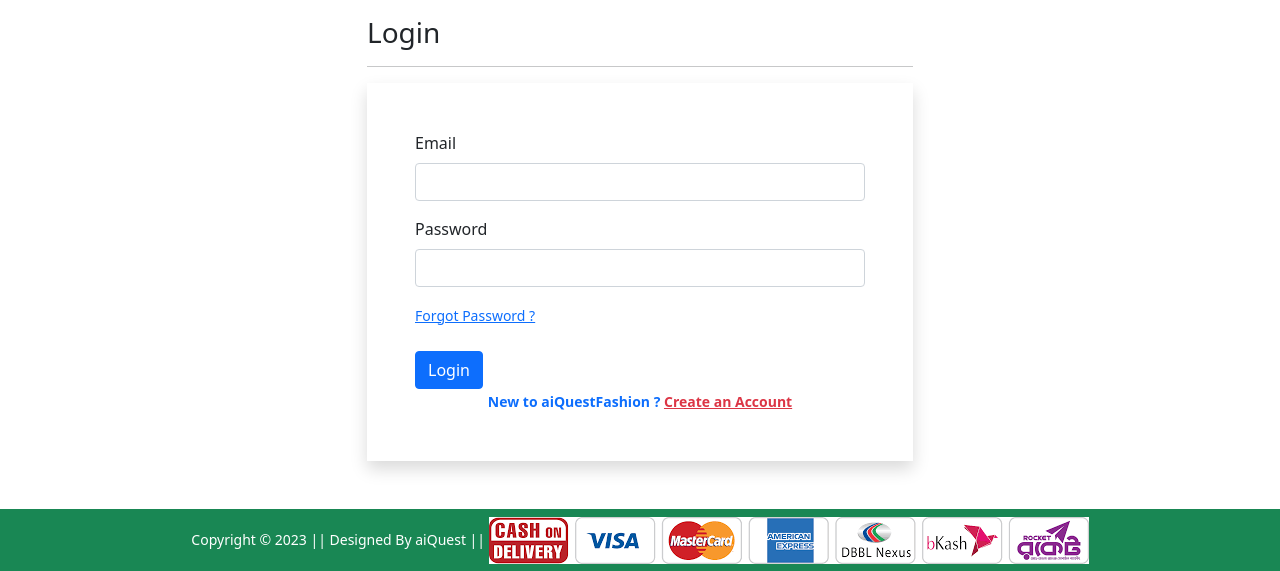
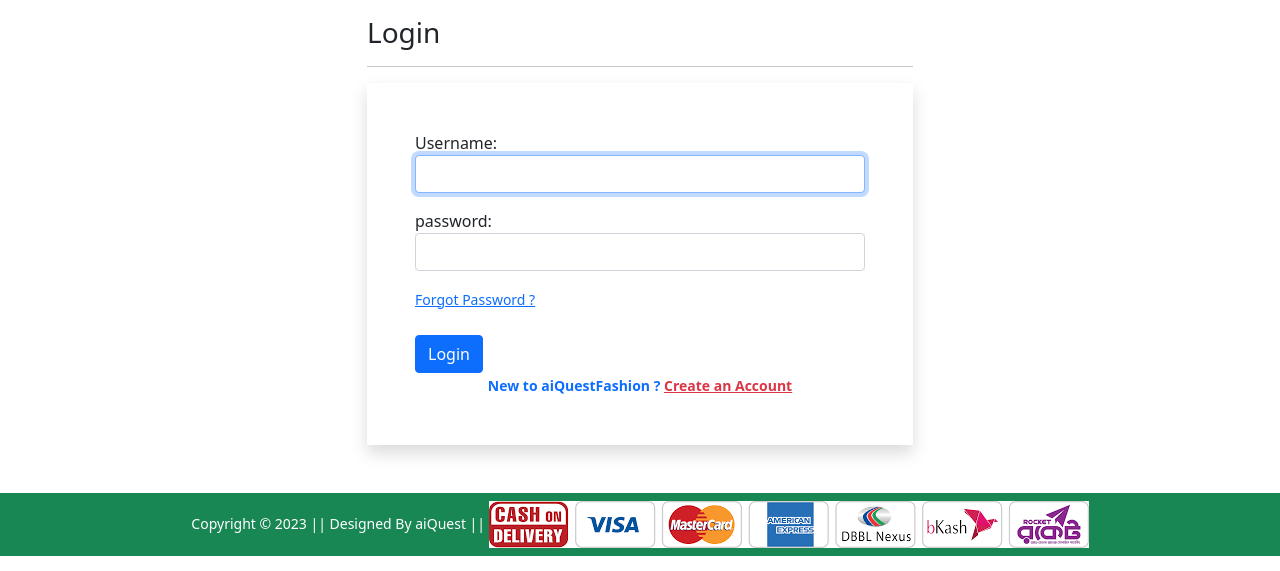
Before and after one commit to bikash-sarker-dev/ecommerce, a Django app: page /accounts/login/ in a window 1280 px wide. Shown: the part 80-651 px from the top of the page. Run offline with Django 4.2, Linux system fonts and the light colour scheme; some libraries are stand-ins or nearby versions.

Commit message:
the login sucufill done and redirect url set setting file

```diff
--- a/Ecommerce/settings.py
+++ b/Ecommerce/settings.py
@@ -119,6 +119,7 @@ USE_TZ = True
 STATIC_URL = 'static/'
 MEDIA_URL = '/media/'
 MEDIA_ROOT = BASE_DIR/'media/'
+LOGIN_REDIRECT_URL = '/profile/'
 
 # Default primary key field type
 # https://docs.djangoproject.com/en/4.1/ref/settings/#default-auto-field
--- a/Shop/templates/Shop/login.html
+++ b/Shop/templates/Shop/login.html
@@ -9,14 +9,11 @@
             <hr>
             <form action="" method="post" novalidate class="shadow p-5">
                 {% csrf_token %}
-                <div class="mb-3">
-                    <label for="exampleInputEmail1" class="form-label">Email</label>
-                    <input type="email" class="form-control" id="exampleInputEmail1" aria-describedby="emailHelp">
+                {% for fm in form %}
+                <div class="form-group mb-3">
+                    {{fm.label_tag}} {{fm}} <small class="text-danger">{{fm.errors|striptags}}</small>
                 </div>
-                <div class="mb-3">
-                    <label for="exampleInputPassword1" class="form-label">Password</label>
-                    <input type="password" class="form-control" id="exampleInputPassword1">
-                </div>
+                {% endfor %}
                 <small><a href="#">Forgot Password ?</a></small> <br>
                 <input type="submit" class="btn btn-primary mt-4" value="Login">
                 <br>
```
Also changed, not shown: db.sqlite3.
